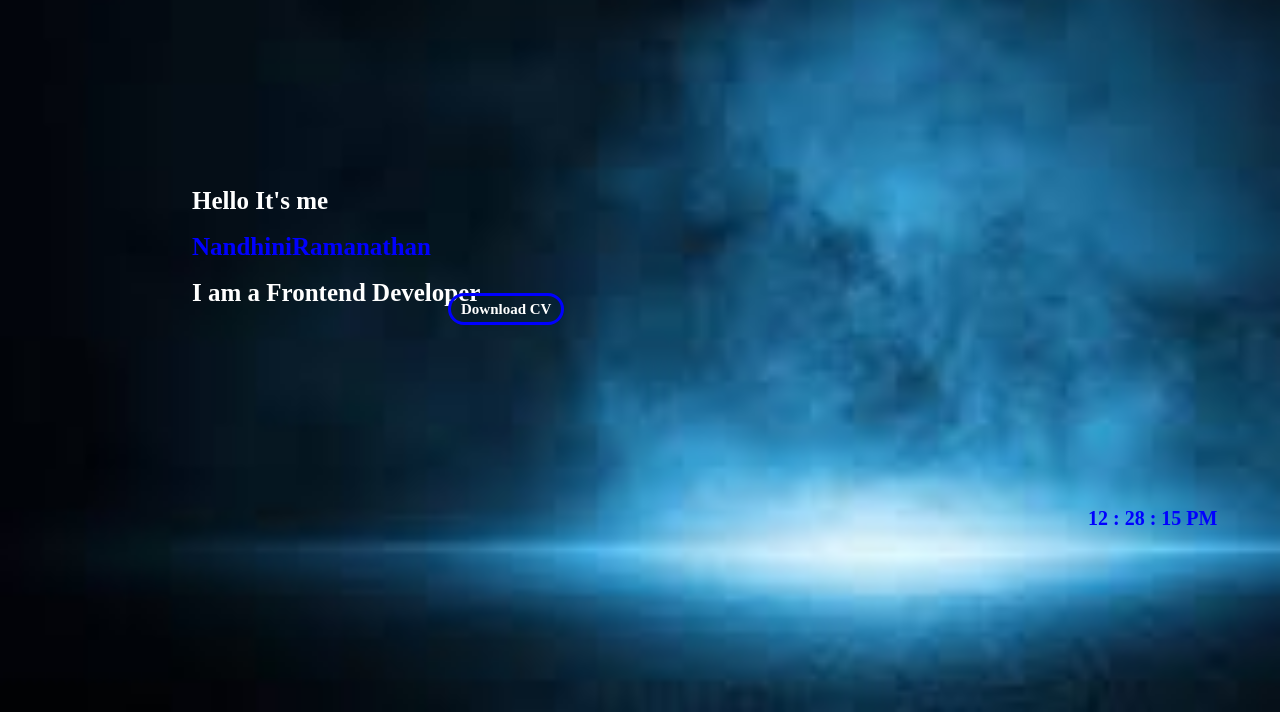
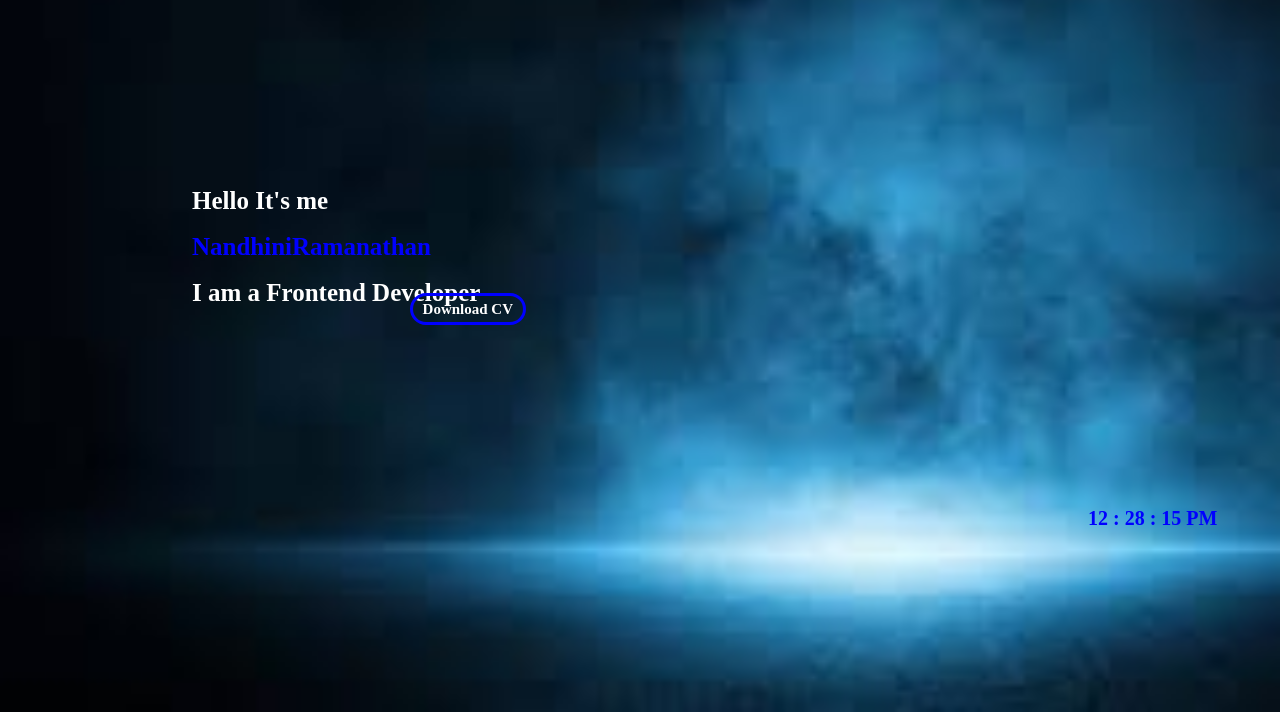
Before and after one commit to 7604928761/portfolio, a plain HTML site: page index.html in a window 1280 px wide. Shown: the part 88-800 px from the top of the page. Drawn offline with Linux system fonts and the light colour scheme.

Commit message:
Update port.css

```diff
--- a/port.css
+++ b/port.css
@@ -160,7 +160,7 @@ iframe{
     font-size: 15px;
     color:white;
     position: relative;
-    left:35%;
+    left:32%;
     top:170px;
 
     }
```
